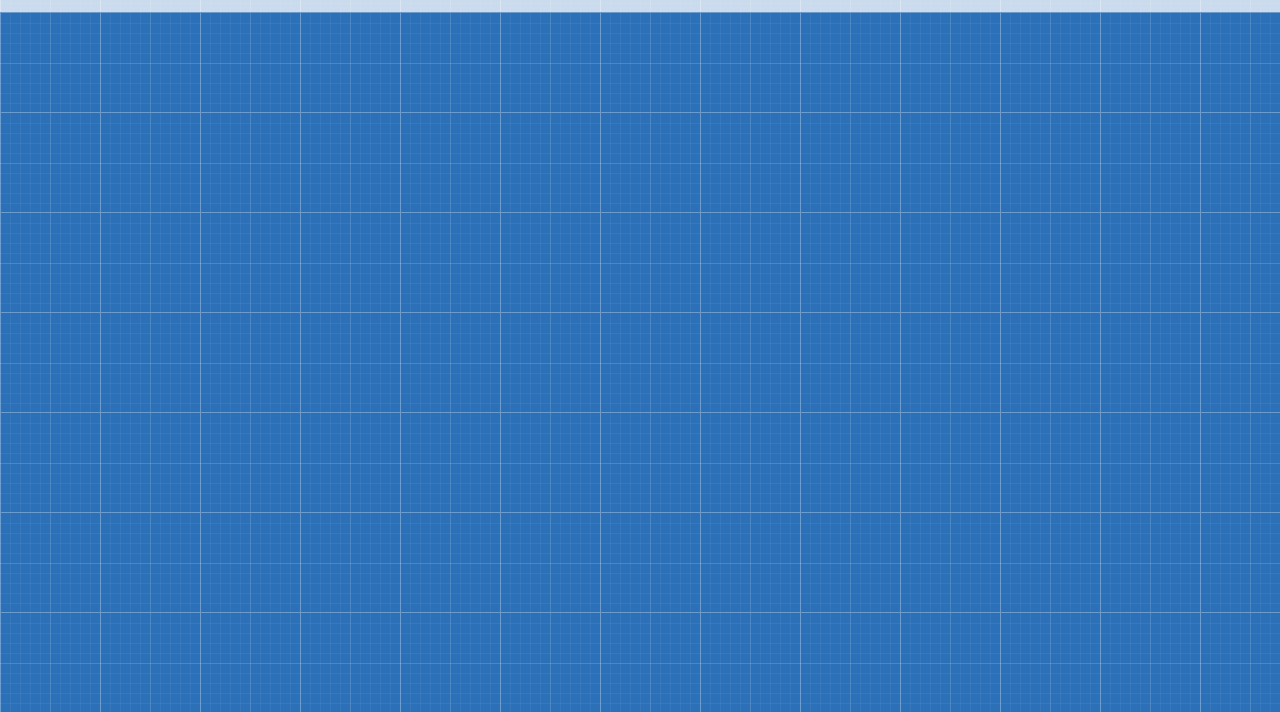
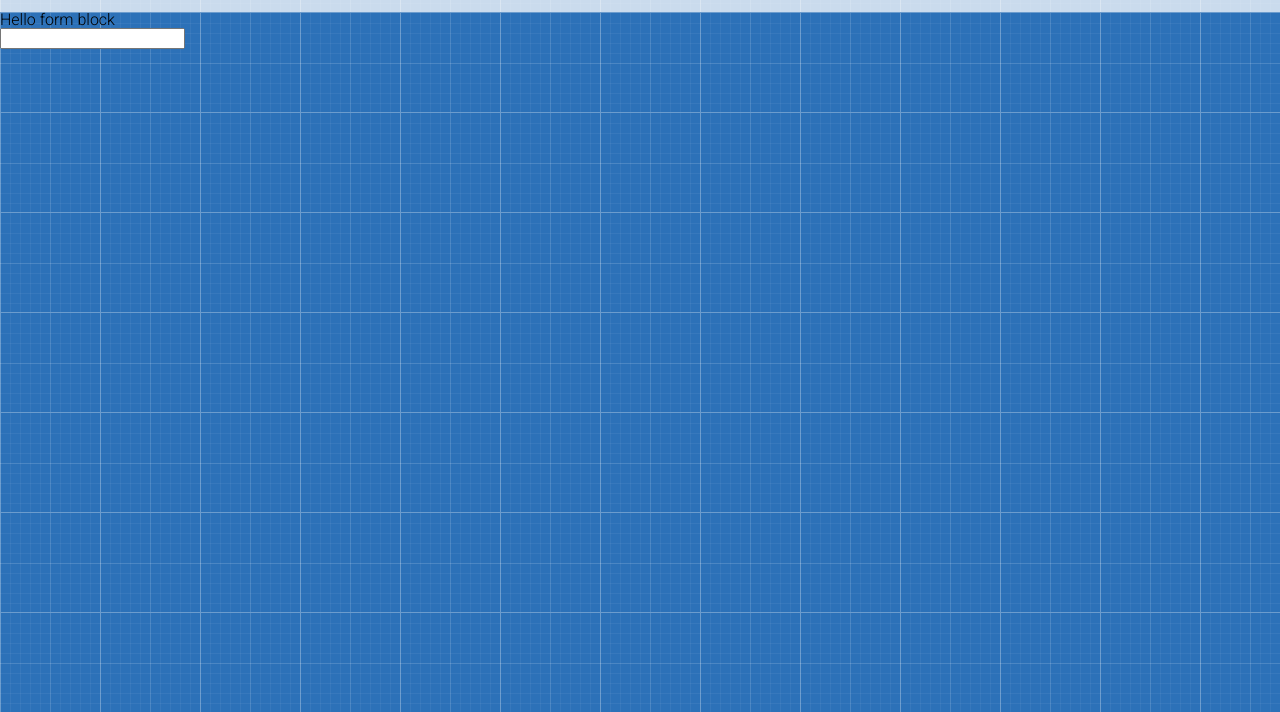
Before and after one commit to mcd-arch/shop-test, a plain HTML site: page index.html in a window 1280 px wide. Shown: the part 88-800 px from the top of the page. Drawn offline with Linux system fonts and the light colour scheme.

Commit message:
form added

```diff
--- a/index.html
+++ b/index.html
@@ -59,7 +59,12 @@
     </header>
 <!--main_content-->
     <main class="main">
-
+        <h1>Hello form block</h1>
+        <form action="">
+            <div>
+                <input type="text">
+            </div>
+        </form>
     </main>
 <!--footer-->
     <footer class="footer">
```
